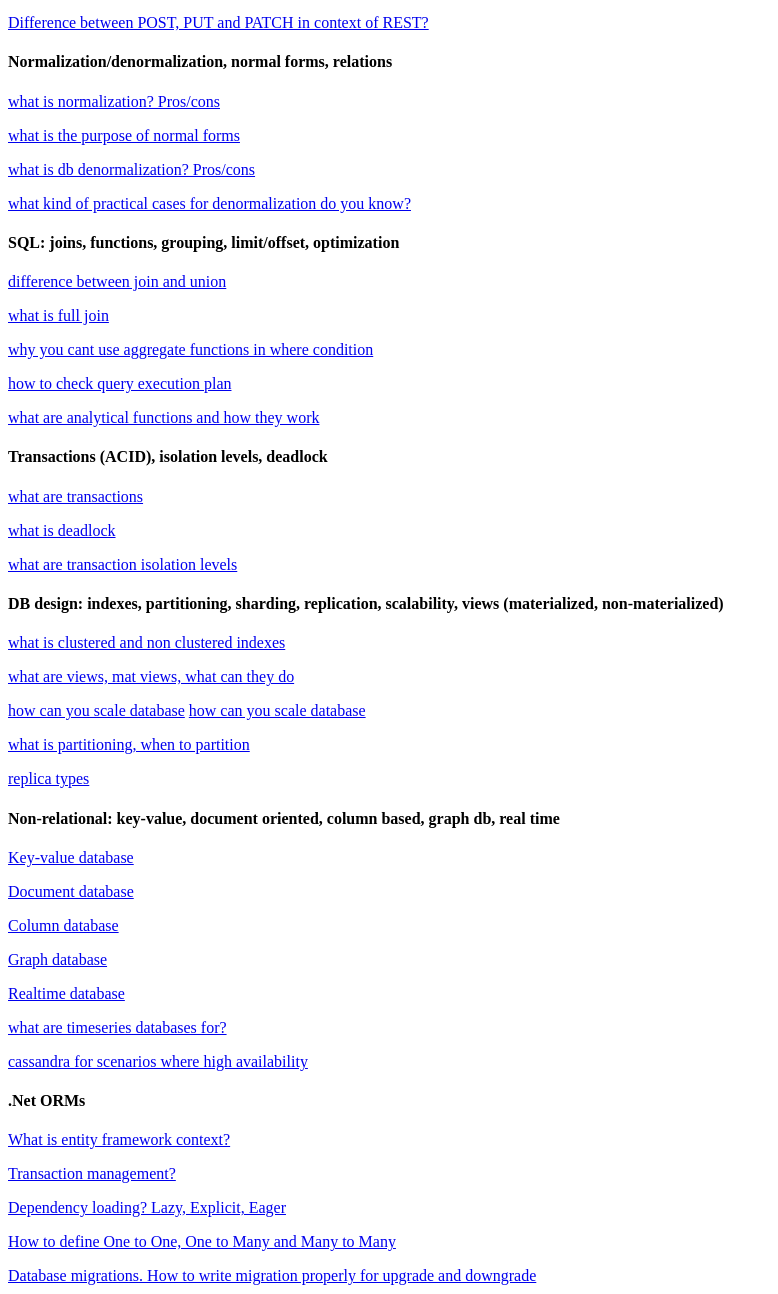
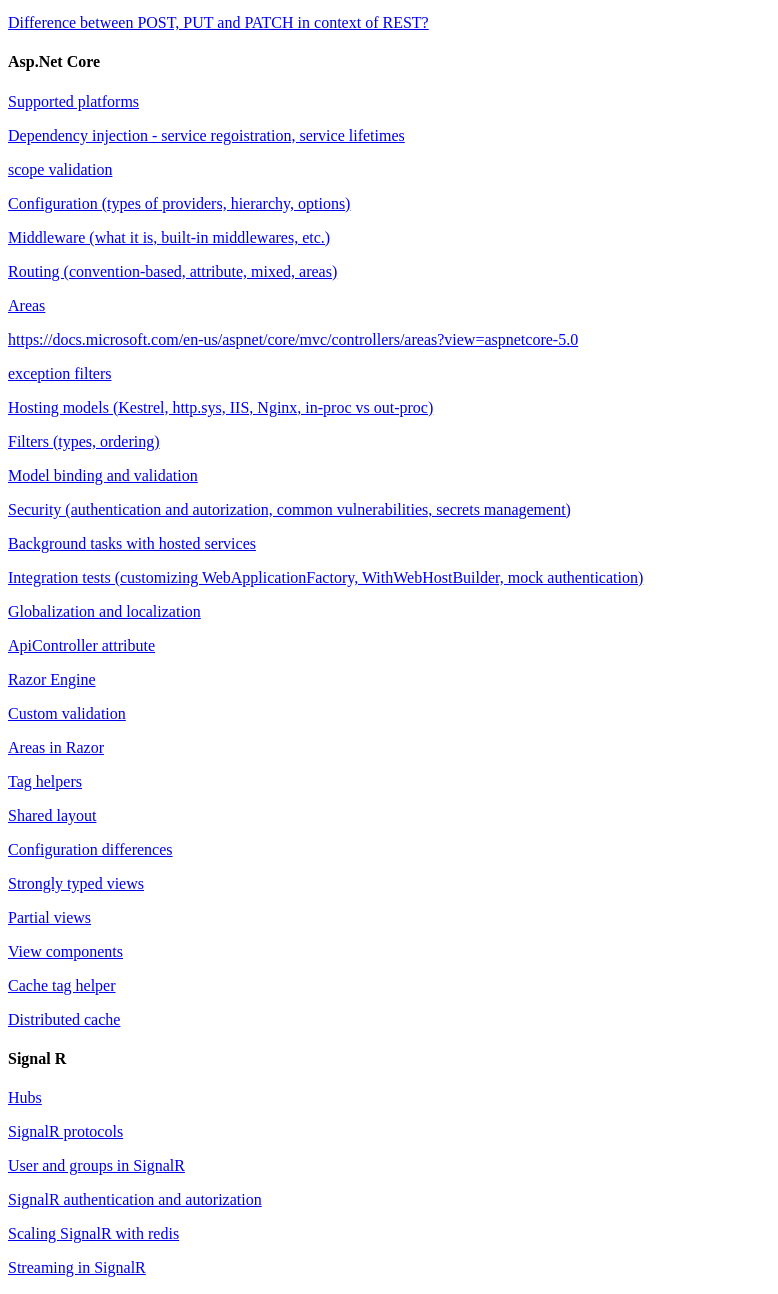
Before and after one commit to ozheleztsov/ozheleztsov.github.io, a plain HTML site: page index.html in a window 1280 px wide. Shown: the part 1846-3140 px from the top of the page, without its empty margins (0-778 px from the left). Drawn offline with Linux system fonts and the light colour scheme.

Commit message:
asp.net core

```diff
--- a/index.html
+++ b/index.html
@@ -170,6 +170,114 @@
     </p>
 </div>
 
+<div>
+    <h4>Asp.Net Core</h4>
+    <p>
+        <a href="https://dotnet.microsoft.com/learn/aspnet/what-is-aspnet-core#:~:text=ASP.NET%20Core%20is%20the,Windows%2C%20macOS%2C%20and%20Docker.">Supported platforms</a>
+    </p>
+    <p>
+        <a href="https://docs.microsoft.com/en-us/aspnet/core/fundamentals/dependency-injection?view=aspnetcore-5.0">Dependency injection - service regoistration, service lifetimes</a>
+    </p>
+    <p>
+        <a href="https://docs.microsoft.com/en-us/aspnet/core/fundamentals/host/web-host?view=aspnetcore-5.0#scope-validation">scope validation</a>
+    </p>
+    <p>
+        <a href="https://docs.microsoft.com/en-us/aspnet/core/fundamentals/configuration/?view=aspnetcore-5.0">Configuration (types of providers, hierarchy, options)</a>
+    </p>
+    <p>
+        <a href="https://docs.microsoft.com/en-us/aspnet/core/fundamentals/middleware/?view=aspnetcore-5.0">Middleware (what it is, built-in middlewares, etc.)</a>
+    </p>
+    <p>
+        <a href="https://docs.microsoft.com/en-us/aspnet/core/fundamentals/routing?view=aspnetcore-5.0">Routing (convention-based, attribute, mixed, areas)</a>
+    </p>
+    <p>
+        <a href="https://docs.microsoft.com/en-us/aspnet/core/mvc/controllers/areas?view=aspnetcore-5.0">Areas</a>
+    </p>
+    <p>
+        <a href="https://docs.microsoft.com/en-us/aspnet/core/host-and-deploy/health-checks?view=aspnetcore-5.0">https://docs.microsoft.com/en-us/aspnet/core/mvc/controllers/areas?view=aspnetcore-5.0</a>
+    </p>
+    <p>
+        <a href="https://docs.microsoft.com/en-us/aspnet/core/mvc/controllers/filters?view=aspnetcore-5.0#exception-filters">exception filters</a>
+    </p>
+    <p>
+        <a href="https://www.c-sharpcorner.com/article/hosting-models-in-asp-net-core-3-1-applications2/#:~:text=There%20are%202%20types%20of,Hosting%20Model%20in%202.2%2B%20versions.">Hosting models (Kestrel, http.sys, IIS, Nginx, in-proc vs out-proc)</a>
+    </p>
+    <p>
+        <a href="https://docs.microsoft.com/en-us/aspnet/core/mvc/controllers/filters?view=aspnetcore-5.0">Filters (types, ordering)</a>
+    </p>
+    <p>
+        <a href="https://www.red-gate.com/simple-talk/development/dotnet-development/model-binding-asp-net-core/">Model binding and validation</a>
+    </p>
+    <p>
+        <a href="https://docs.microsoft.com/en-us/aspnet/core/security/authentication/?view=aspnetcore-5.0">Security (authentication and autorization, common vulnerabilities, secrets management)</a>
+    </p>
+    <p>
+        <a href="https://docs.microsoft.com/en-us/aspnet/core/fundamentals/host/hosted-services?view=aspnetcore-5.0&tabs=visual-studio">Background tasks with hosted services</a>
+    </p>
+    <p>
+        <a href="https://docs.microsoft.com/en-us/aspnet/core/test/integration-tests?view=aspnetcore-5.0">Integration tests (customizing WebApplicationFactory, WithWebHostBuilder, mock authentication)</a>
+    </p>
+    <p>
+        <a href="https://docs.microsoft.com/en-us/aspnet/core/fundamentals/localization?view=aspnetcore-5.0">Globalization and localization</a>
+    </p>
+    <p>
+        <a href="https://docs.microsoft.com/en-us/aspnet/core/web-api/?view=aspnetcore-5.0">ApiController attribute</a>
+    </p>
+    <p>
+        <a href="https://www.c-sharpcorner.com/article/learn-about-razor-view-engine/">Razor Engine</a>
+    </p>
+    <p>
+        <a href="https://www.c-sharpcorner.com/UploadFile/abhikumarvatsa/custom-validation-with-ivalidatableobject-in-mvc/">Custom validation</a>
+    </p>
+    <p>
+        <a href="https://www.learnrazorpages.com/advanced/areas">Areas in Razor</a>
+    </p>
+    <p>
+        <a href="https://docs.microsoft.com/en-us/aspnet/core/mvc/views/tag-helpers/intro?view=aspnetcore-5.0">Tag helpers</a>
+    </p>
+    <p>
+        <a href="https://docs.microsoft.com/en-us/aspnet/core/mvc/views/layout?view=aspnetcore-5.0">Shared layout</a>
+    </p>
+    <p>
+        <a href="https://docs.microsoft.com/en-us/dotnet/architecture/porting-existing-aspnet-apps/configuration-differences">Configuration differences</a>
+    </p>
+    <p>
+        <a href="https://dotnettutorials.net/lesson/strongly-typed-view-asp-net-mvc/">Strongly typed views</a>
+    </p>
+    <p>
+        <a href="https://docs.microsoft.com/en-us/aspnet/core/mvc/views/partial?view=aspnetcore-5.0">Partial views</a>
+    </p>
+    <p>
+        <a href="https://docs.microsoft.com/en-us/aspnet/core/mvc/views/view-components?view=aspnetcore-5.0">View components</a>
+    </p>
+    <p>
+        <a href="https://docs.microsoft.com/en-us/aspnet/core/mvc/views/tag-helpers/built-in/cache-tag-helper?view=aspnetcore-5.0">Cache tag helper</a>
+    </p>
+    <p>
+        <a href="https://docs.microsoft.com/en-us/aspnet/core/performance/caching/distributed?view=aspnetcore-5.0">Distributed cache</a>
+    </p>
+</div>
+<div>
+    <h4>Signal R</h4>
+    <p>
+        <a href="https://docs.microsoft.com/en-us/aspnet/core/signalr/hubs?view=aspnetcore-5.0">Hubs</a>
+    </p>
+    <p>
+        <a href="https://docs.microsoft.com/en-us/aspnet/core/signalr/configuration?view=aspnetcore-5.0&tabs=dotnet">SignalR protocols</a>
+    </p>
+    <p>
+        <a href="https://docs.microsoft.com/en-us/aspnet/core/signalr/groups?view=aspnetcore-5.0">User and groups in SignalR</a>
+    </p>
+    <p>
+        <a href="https://docs.microsoft.com/en-us/aspnet/core/signalr/authn-and-authz?view=aspnetcore-5.0">SignalR authentication and autorization</a>
+    </p>
+    <p>
+        <a href="https://docs.microsoft.com/en-us/aspnet/core/signalr/redis-backplane?view=aspnetcore-5.0">Scaling SignalR with redis</a>
+    </p>
+    <p>
+        <a href="https://docs.microsoft.com/en-us/aspnet/core/signalr/streaming?view=aspnetcore-5.0">Streaming in SignalR</a>
+    </p>
+</div>
 <div>
     <h4>Normalization/denormalization, normal forms, relations</h4>
     <p>
```
